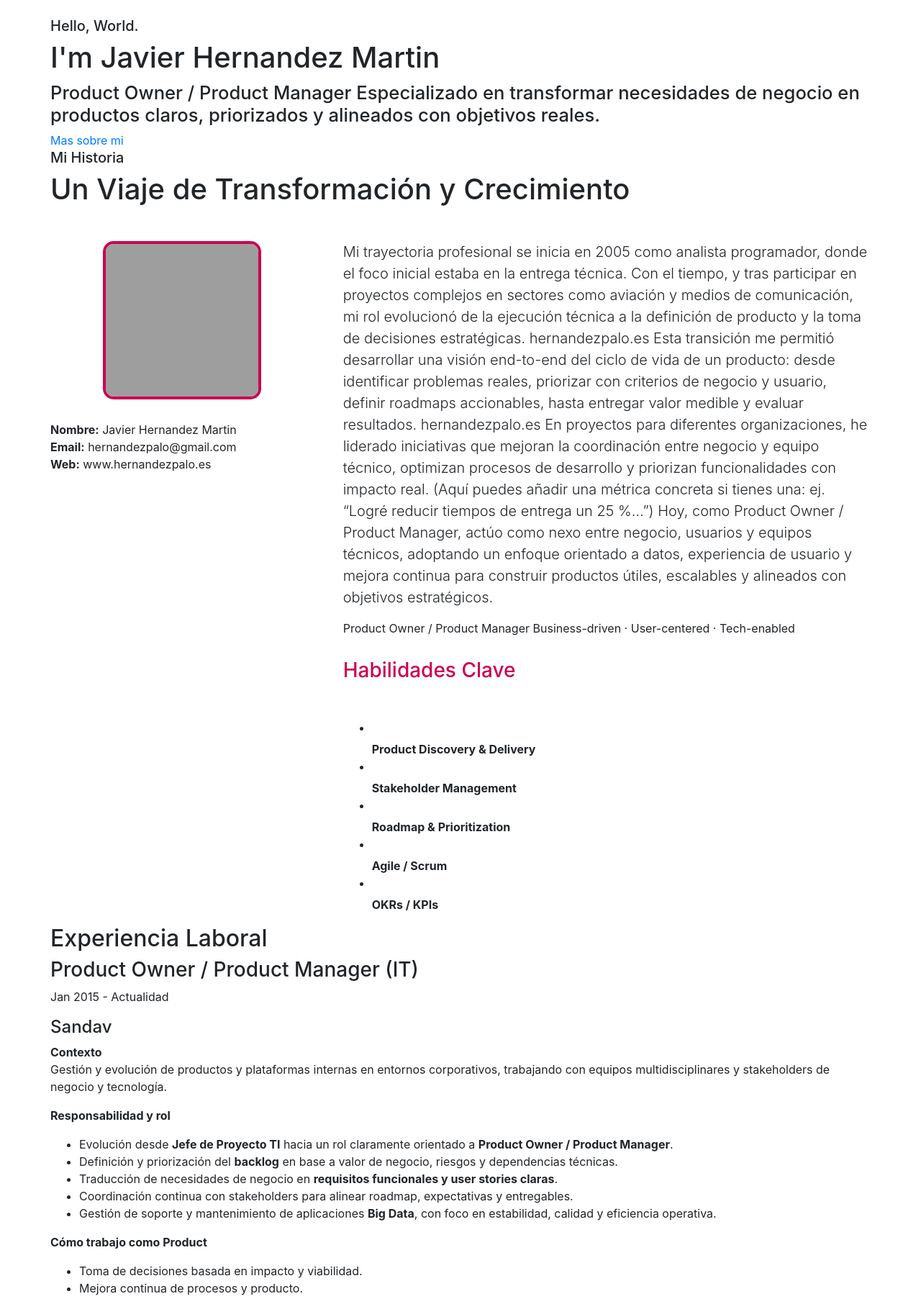
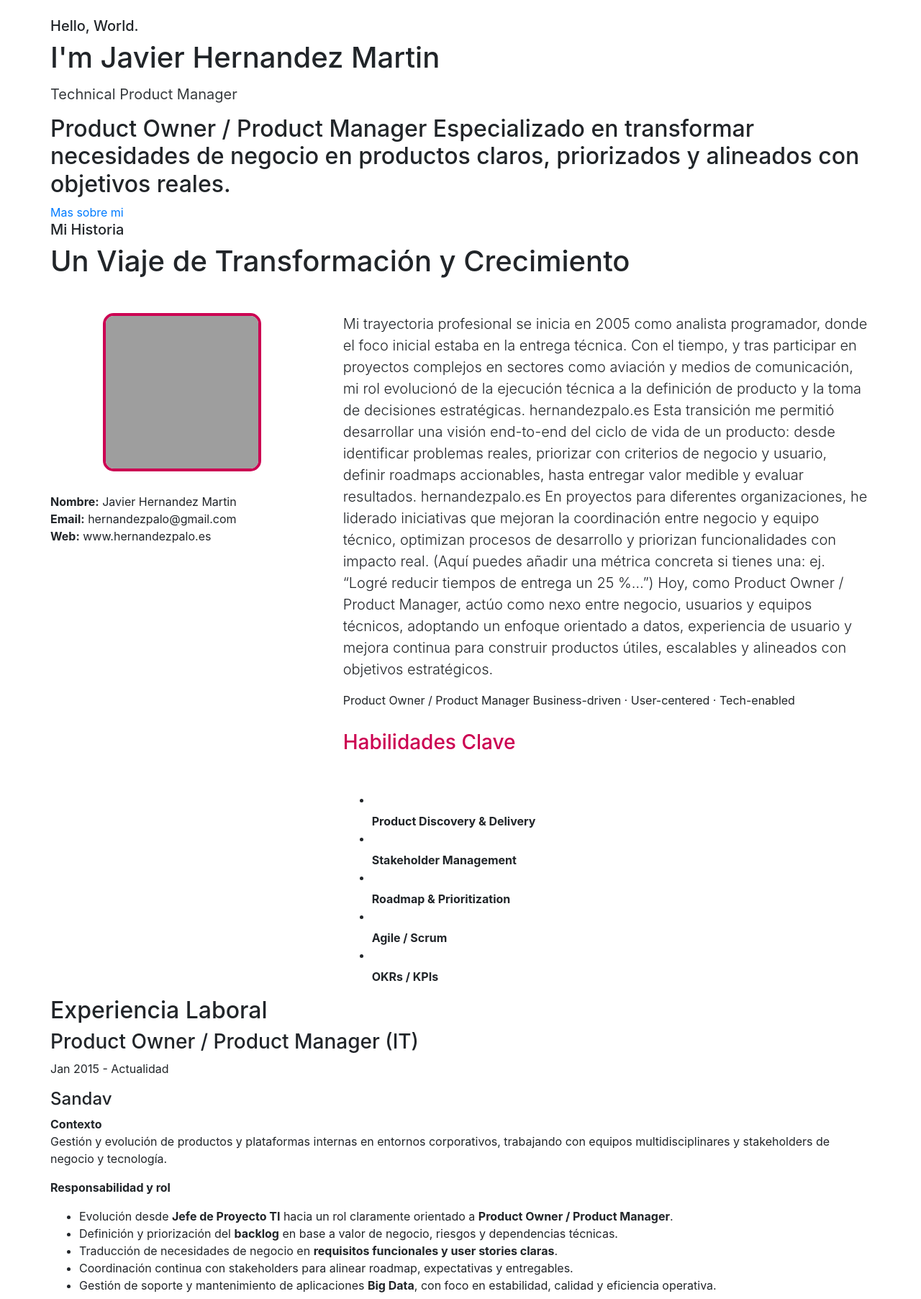
Before and after one commit to hernandezpalo83/porfolio, a Django app: page / in a window 1280 px wide. Shown: the top 1805 px of the page at 72% size. Run offline with Django 5.2, Linux system fonts and the light colour scheme; data comes from the database, SQL or seed files in the repository; some libraries are stand-ins or nearby versions; grey boxes are pictures that could not be loaded.

Commit message:
mejora intro seo

```diff
--- a/app/landing/templates/landing/includes/intro.html
+++ b/app/landing/templates/landing/includes/intro.html
@@ -4,10 +4,10 @@
         <div class="row">
             <div class="col-twelve">
                 <h5>Hello, World.</h5>
-                <h1>I'm {{ info.name }}</h1>
-                <h2 class="intro-position">
-                    <span style="display: block; font-size: 0.8em; margin-top: 10px;">{{ info.resumen }}</span>
-                </h2>
+                <h1>I'm {{ info.name }} <br>
+                    <small style="font-size: 0.5em; vertical-align: middle; opacity: 0.9;">Technical Product Manager</small>
+                </h1>
+                <h2 class="intro-position"><span>{{ info.resumen }}</span></h2>
                 <a class="button stroke smoothscroll" href="#about">Mas sobre mi</a>
             </div>
         </div>
```
